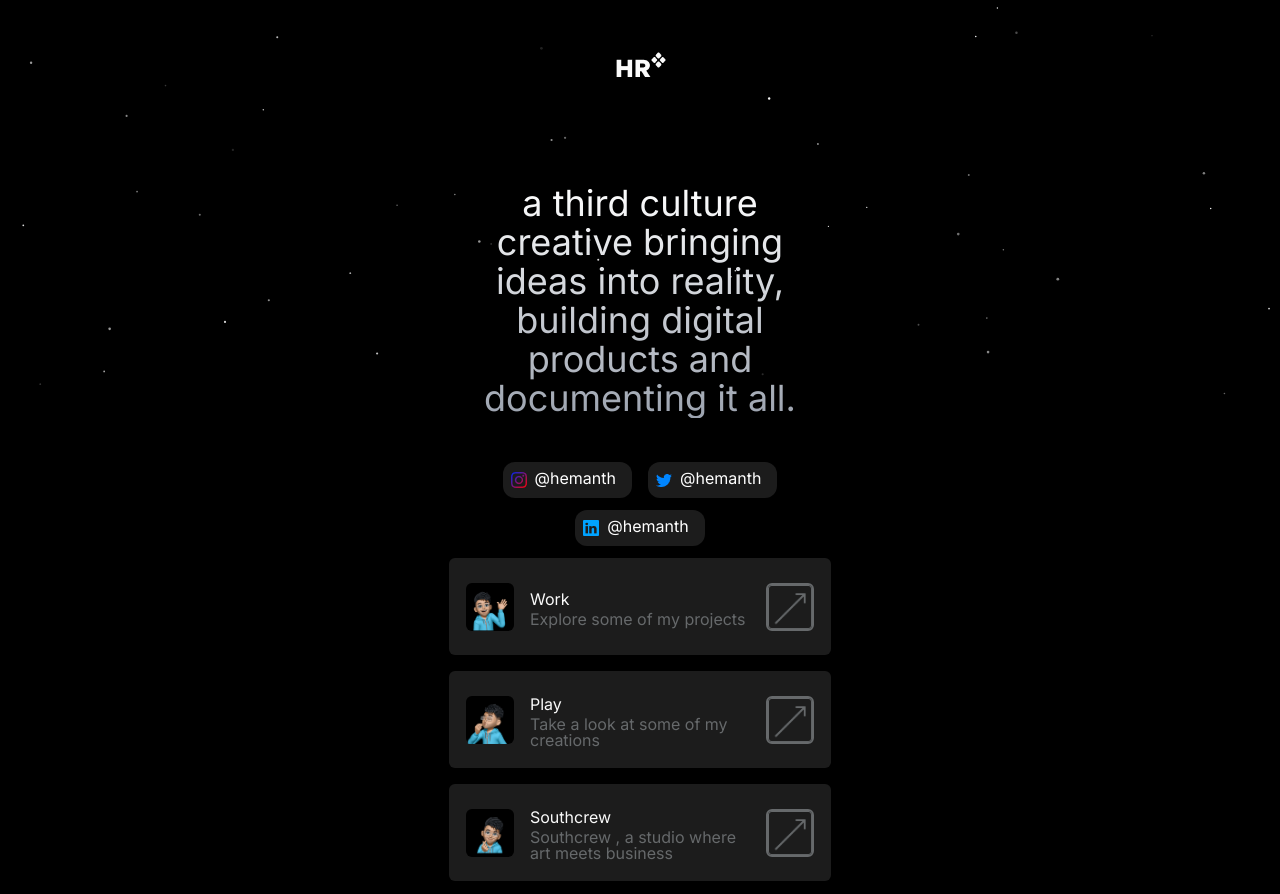
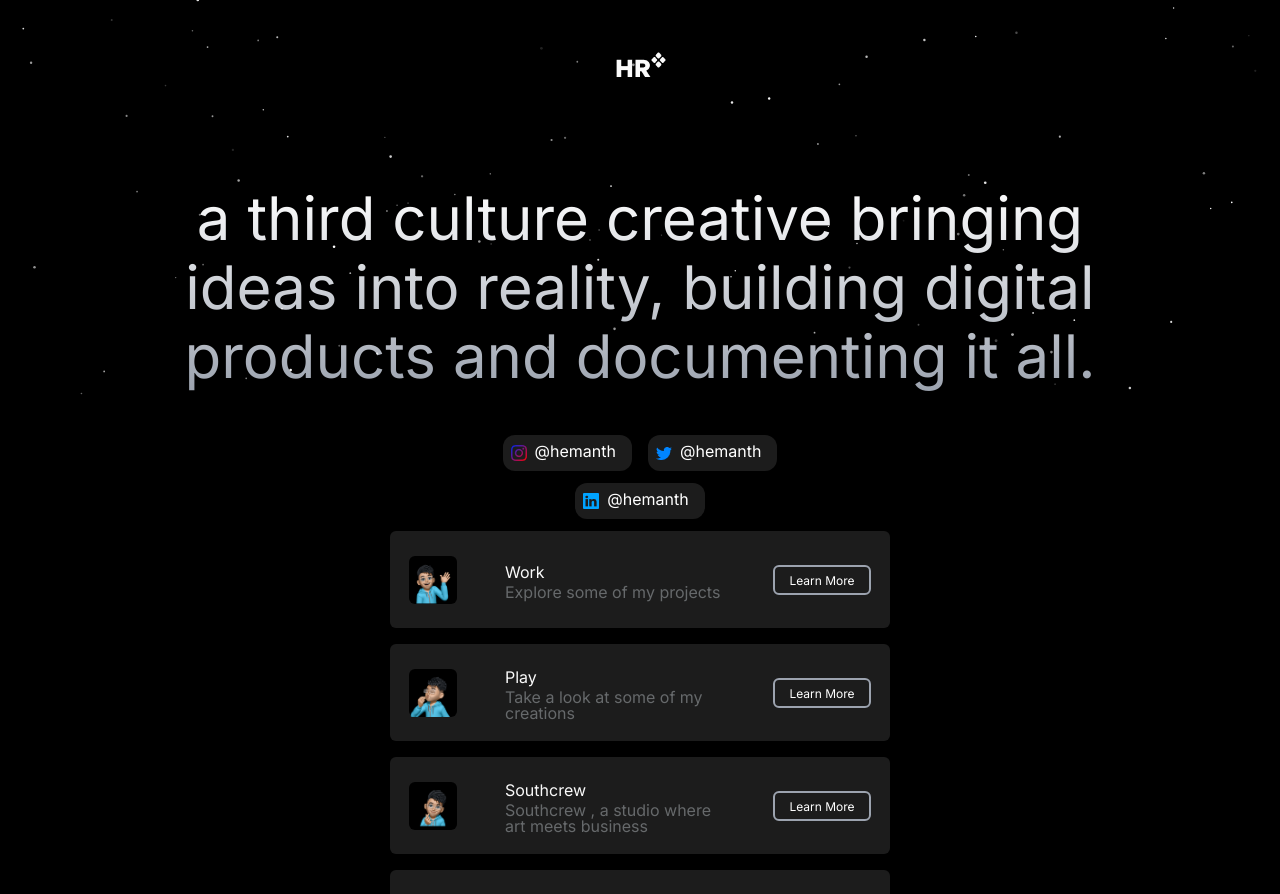
Before and after one commit to HemanthR04/portfolio-v2, a Next.js app: page / in a window 1280 px wide. Shown: the top 894 px of the page. Built offline with nearby package versions, Linux system fonts and the light colour scheme.

Commit message:
Made the project responsive

```diff
--- a/components/Hero.tsx
+++ b/components/Hero.tsx
@@ -10,12 +10,12 @@ const Hero = () => {
           background="transparent"
           minSize={0.6}
           maxSize={1.4}
-          particleDensity={15}
+          particleDensity={30}
           className="w-full h-full"
           particleColor="#FFFFFF"
         />
         </div>
-      <p className="text-4xl  leading-[39px] text-center bg-clip-text max-w-[337px] bg-gradient-to-b from-white to-gray-400 text-transparent">
+      <p className="text-4xl md:text-6xl  leading-[39px] md:leading-[69px] text-center bg-clip-text max-w-[337px] md:max-w-[80%] bg-gradient-to-b from-white to-gray-400 text-transparent">
         a third culture creative bringing ideas into reality, building digital
         products and documenting it all.
       </p>
--- a/components/WorkLinks.tsx
+++ b/components/WorkLinks.tsx
@@ -11,8 +11,8 @@ const WorkLinks = () => {
   return (
     <>
     <div className="workLinks flex flex-col justify-center items-center gap-2">
-        <Link href={""}>
-        <div className="work bg-Secondary w-[382px] h-[97px] rounded-md m-1 flex justify-center items-center">
+
+        <div className="work bg-Secondary w-[382px] h-[97px] md:w-[500px] rounded-md m-1 flex justify-center items-center md:gap-8">
             <div className='workLogo w-[48px] h-[48px] bg-black rounded-md'>
                 <Image src={memoji3} alt='memoji'/>
             </div>
@@ -20,13 +20,18 @@ const WorkLinks = () => {
                 <h1 className='text-whiteFA'>Work</h1>
                 <p className='text-gray666 w-[220px] leading-4'>Explore some of my projects</p>
             </div>
-            <div className='workLogo w-[48px] h-[48px] bg-transparent rounded-md border-2 border-gray666'>
+            <Link href={""}>
+            <div className='workLogo w-[48px] h-[48px] bg-transparent rounded-md border-2 border-gray-400 md:hidden'>
             <Image src={arrow} alt='arrow'/>
             </div>
+            <div className='workLogo w-[98px] h-[30px] text-center bg-transparent rounded-md border-2 border-gray-400 hidden md:block'>
+            <span className='text-white text-[12px]'>Learn More</span>
+            </div>
+            </Link>
         </div>
-        </Link>
-        <Link href={""}>
-        <div className="work bg-Secondary w-[382px] h-[97px] rounded-md m-1 flex justify-center items-center">
+
+
+        <div className="work bg-Secondary w-[382px] h-[97px] md:w-[500px] rounded-md m-1 flex justify-center items-center md:gap-8">
             <div className='workLogo w-[48px] h-[48px] bg-black rounded-md'>
             <Image src={memoji2} alt='memoji'/>
             </div>
@@ -34,13 +39,18 @@ const WorkLinks = () => {
                 <h1 className='text-whiteFA'>Play</h1>
                 <p className='text-gray666 w-[220px] leading-4'>Take a look at some of my creations</p>
             </div>
-            <div className='workLogo w-[48px] h-[48px] bg-transparent rounded-md border-2 border-gray666'>
+            <Link href={""}>
+            <div className='workLogo w-[48px] h-[48px] bg-transparent rounded-md border-2 border-gray-400  md:hidden'>
             <Image src={arrow} alt='arrow'/>
             </div>
+            <div className='workLogo w-[98px] h-[30px] text-center bg-transparent rounded-md border-2 border-gray-400 hidden md:block'>
+            <span className='text-white text-[12px]'>Learn More</span>
+            </div>
+            </Link>
         </div>
-        </Link>
-        <Link href={""}>
-        <div className="work bg-Secondary w-[382px] h-[97px] rounded-md m-1 flex justify-center items-center">
+
+
+        <div className="work bg-Secondary w-[382px] h-[97px] md:w-[500px] rounded-md m-1 flex justify-center items-center md:gap-8">
             <div className='workLogo w-[48px] h-[48px] bg-black rounded-md'>
             <Image src={memoji4} alt='southcrew Logo'/>
             </div>
@@ -49,13 +59,18 @@ const WorkLinks = () => {
                 <p className='text-gray666 w-[220px] leading-4'>Southcrew , a studio where art
 meets business</p>
             </div>
-            <div className='workLogo w-[48px] h-[48px] bg-transparent rounded-md border-2 border-gray666'>
-            <Image src={arrow} alt='arrow'/>
+            <Link href={""}>
+            <div className='workLogo w-[48px] h-[48px] bg-transparent rounded-md border-2 border-gray-400 md:hidden'>
+            <Image src={arrow} alt='arrow' className=''/>
             </div>
+            <div className='workLogo w-[98px] h-[30px] text-center bg-transparent rounded-md border-2 border-gray-400 hidden md:block'>
+            <span className='text-white text-[12px]'>Learn More</span>
+            </div>
+            </Link>
         </div>
-        </Link>
-        <Link href={""}>
-        <div className="work bg-Secondary w-[382px] h-[97px] rounded-md m-1 flex justify-center items-center">
+
+
+        <div className="work bg-Secondary w-[382px] h-[97px] md:w-[500px] rounded-md m-1 flex justify-center items-center md:gap-8">
             <div className='workLogo w-[48px] h-[48px] bg-black rounded-md'>
             <Image src={memoji1} alt='memoji'/>
             </div>
@@ -63,11 +78,16 @@ meets business</p>
                 <h1 className='text-whiteFA'>Connect with me</h1>
                 <p className='text-gray666 w-[220px] leading-4'>Got a concept? Let's collaborate</p>
             </div>
-            <div className='workLogo w-[48px] h-[48px] bg-transparent rounded-md border-2 border-gray666'>
+            <Link href={""}>
+            <div className='workLogo w-[48px] h-[48px] bg-transparent rounded-md border-2 border-gray-400 md:hidden'>
             <Image src={arrow} alt='arrow'/>
             </div>
+            <div className='workLogo w-[98px] h-[30px] text-center bg-transparent rounded-md border-2 border-gray-400 hidden md:block '>
+            <span className='text-white text-[12px]'>Learn More</span>
+            </div>
+            </Link>
         </div>
-        </Link>
+
 
     </div>
     </>
```
